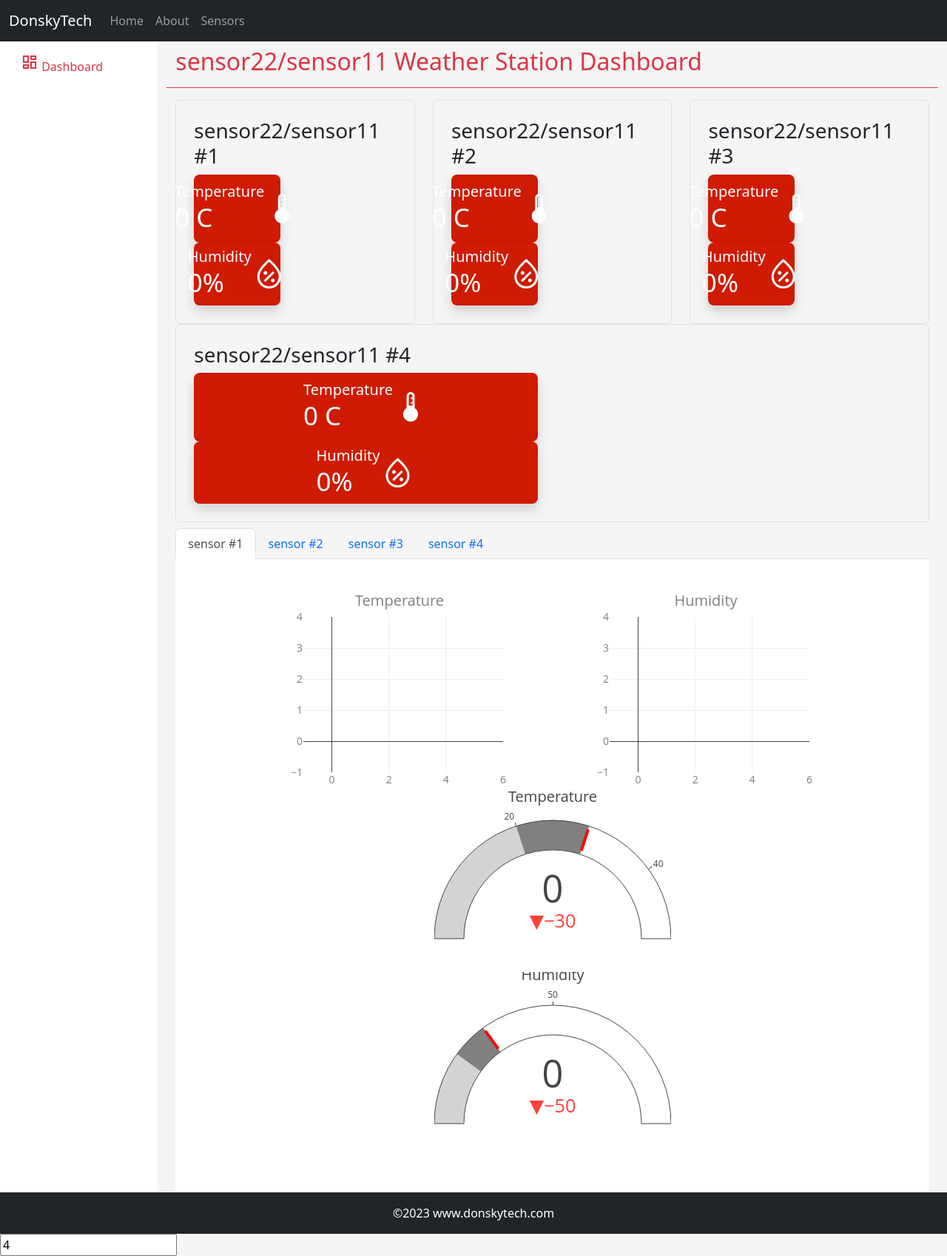
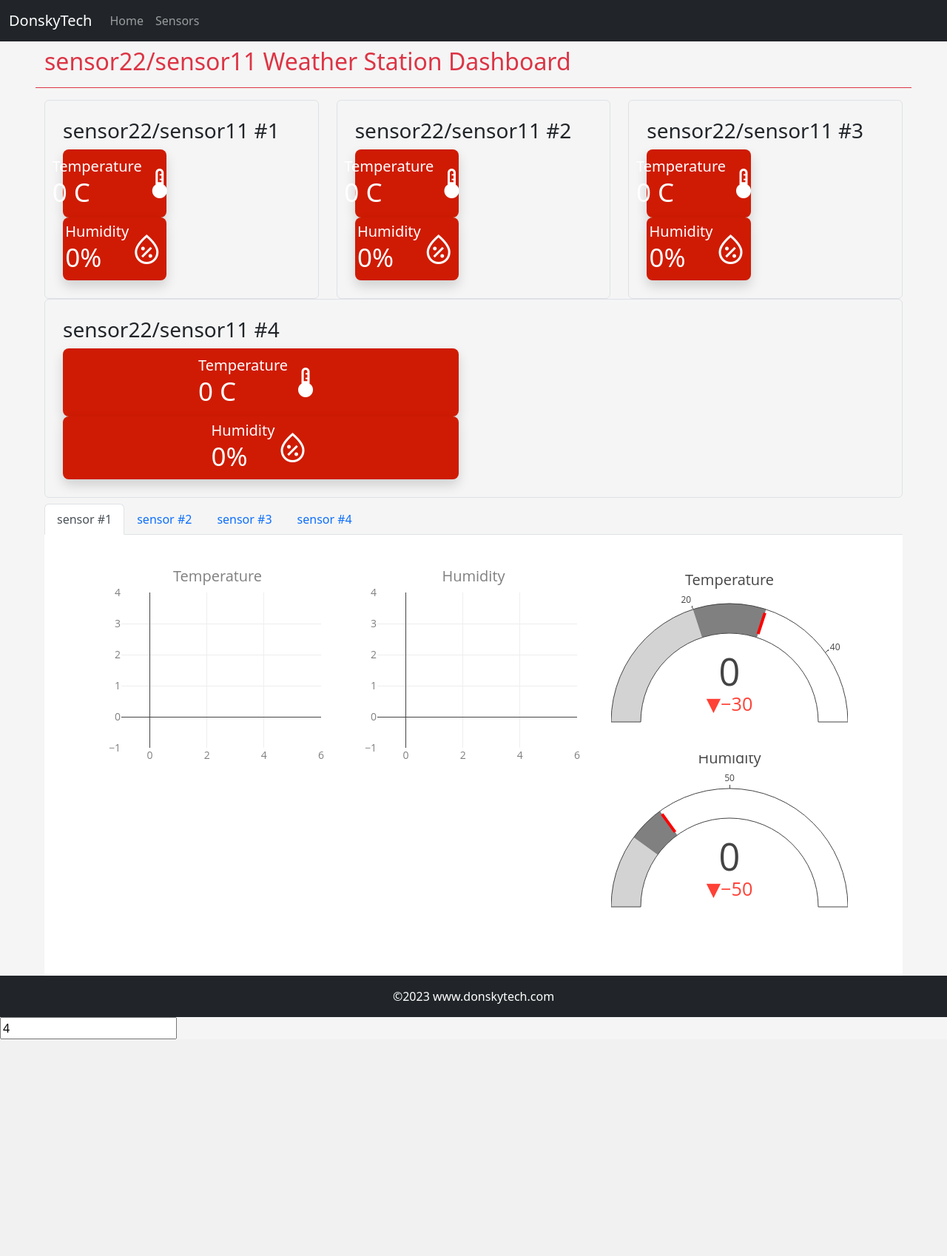
Before and after one commit to matthewlimm/SEMS, a Flask app: page / in a window 1280 px wide. Shown: the whole page at 74% size. After the commit the page ends 1405 px from the top, so only its background shows below. Run offline with Flask 3, Linux system fonts and the light colour scheme; some libraries are stand-ins or nearby versions.

Commit message:
updated html files, deleted about.html

```diff
--- a/templates/index.html
+++ b/templates/index.html
@@ -48,9 +48,6 @@
                 <a href="index.html" class="nav-link" active aria-current="page" href="#">Home</a>
               </li>
               <li class="nav-item">
-                <a href="about.html" class="nav-link" href="#">About</a>
-              </li>
-              <li class="nav-item">
                 <a href="sensors.html" class="nav-link" href="#">Sensors</a>
               </li>
             </ul>
@@ -59,28 +56,8 @@
       </nav>
     </header>
     <div class="container-fluid content mt-5">
-      <div class="row">
-        <nav
-          id="sidebarMenu"
-          class="col-md-3 col-lg-2 d-md-block sidebar collapse"
-        >
-          <div class="sidebar position-sticky pt-3 sidebar-sticky">
-            <ul class="nav flex-column">
-              <li class="nav-item">
-                <a
-                  class="nav-link active link-danger"
-                  aria-current="page"
-                  href="#"
-                >
-                  <span class="material-symbols-outlined"> dashboard </span>
-                  Dashboard
-                </a>
-              </li>
-            </ul>
-          </div>
-        </nav>
-        <div class="col-md-9 ms-sm-auto col-lg-10 px-md-4">
-          <div class="row">
+      <div class="ms-sm-auto center-content px-5">
+        <div class="row">
             <div
               class="d-flex justify-content-between flex-wrap flex-md-nowrap align-items-center pt-3 pb-2 mb-3 border-bottom border-danger"
             >
@@ -181,7 +158,6 @@
               </div>
             </div>
           </div>
-        </div>
       </div>
     </div>
     <footer class="footer mt-auto py-3 bg-dark">
--- a/templates/sensors.html
+++ b/templates/sensors.html
@@ -47,9 +47,6 @@
                 <a href="index.html" class="nav-link" href="#">Home</a>
               </li>
               <li class="nav-item">
-                <a href="about.html" class="nav-link" href="#">About</a>
-              </li>
-              <li class="nav-item">
                 <a href="sensors.html" class="nav-link active" aria-current="page" href="#">Sensors</a>
               </li>
             </ul>
@@ -58,8 +55,7 @@
       </nav>
     </header>
     <div class="container-fluid content mt-5">
-      <div class="row">
-        <div class="col-md-9 ms-sm-auto col-lg-10 px-md-4">
+        <div class="ms-sm-auto center-content px-5">
             <div class="row">
               <div
                 class="d-flex justify-content-between flex-wrap flex-md-nowrap align-items-center pt-3 pb-2 mb-3 border-bottom border-danger"
```
Also changed, not shown: templates/about.html (deleted, +0 -94 lines).
